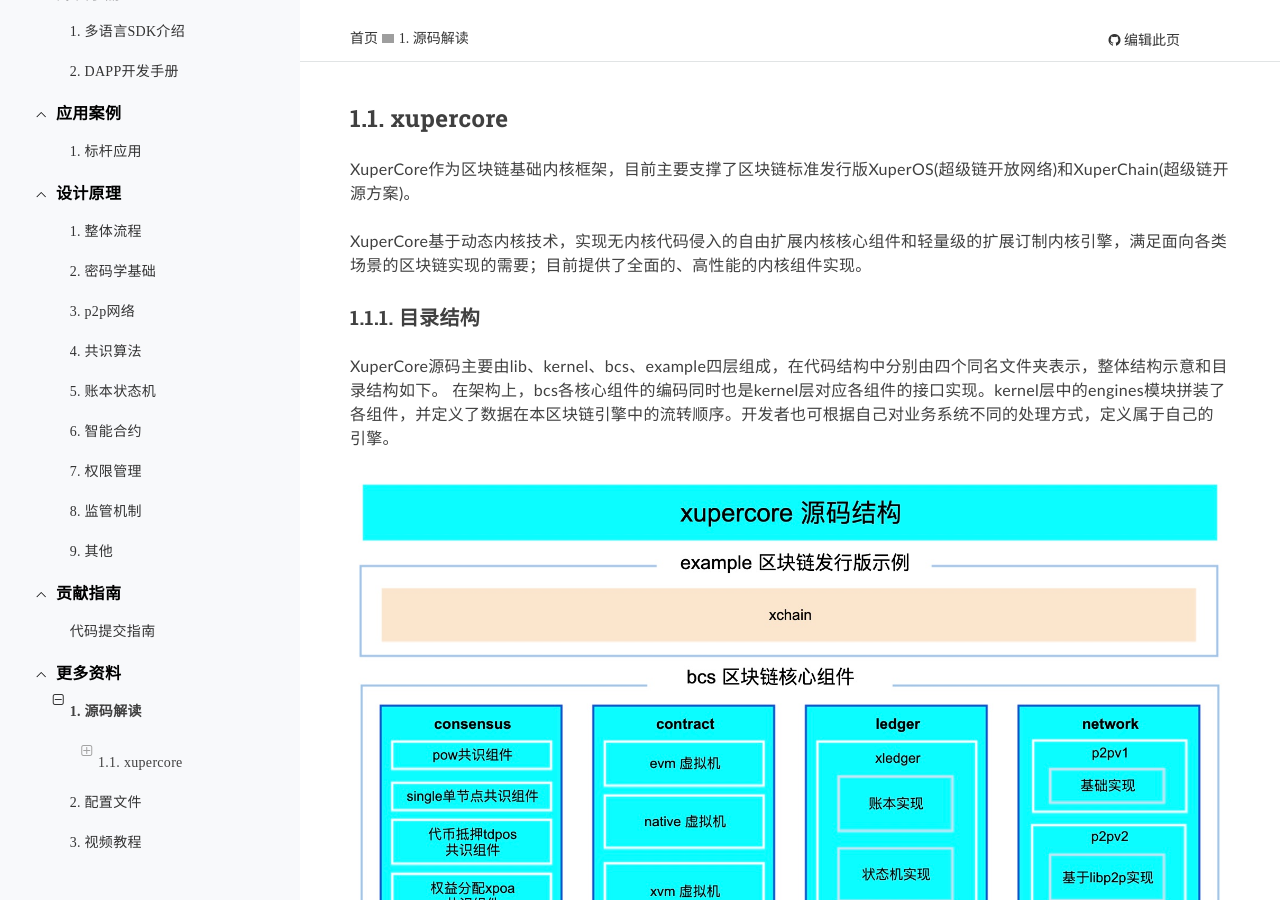
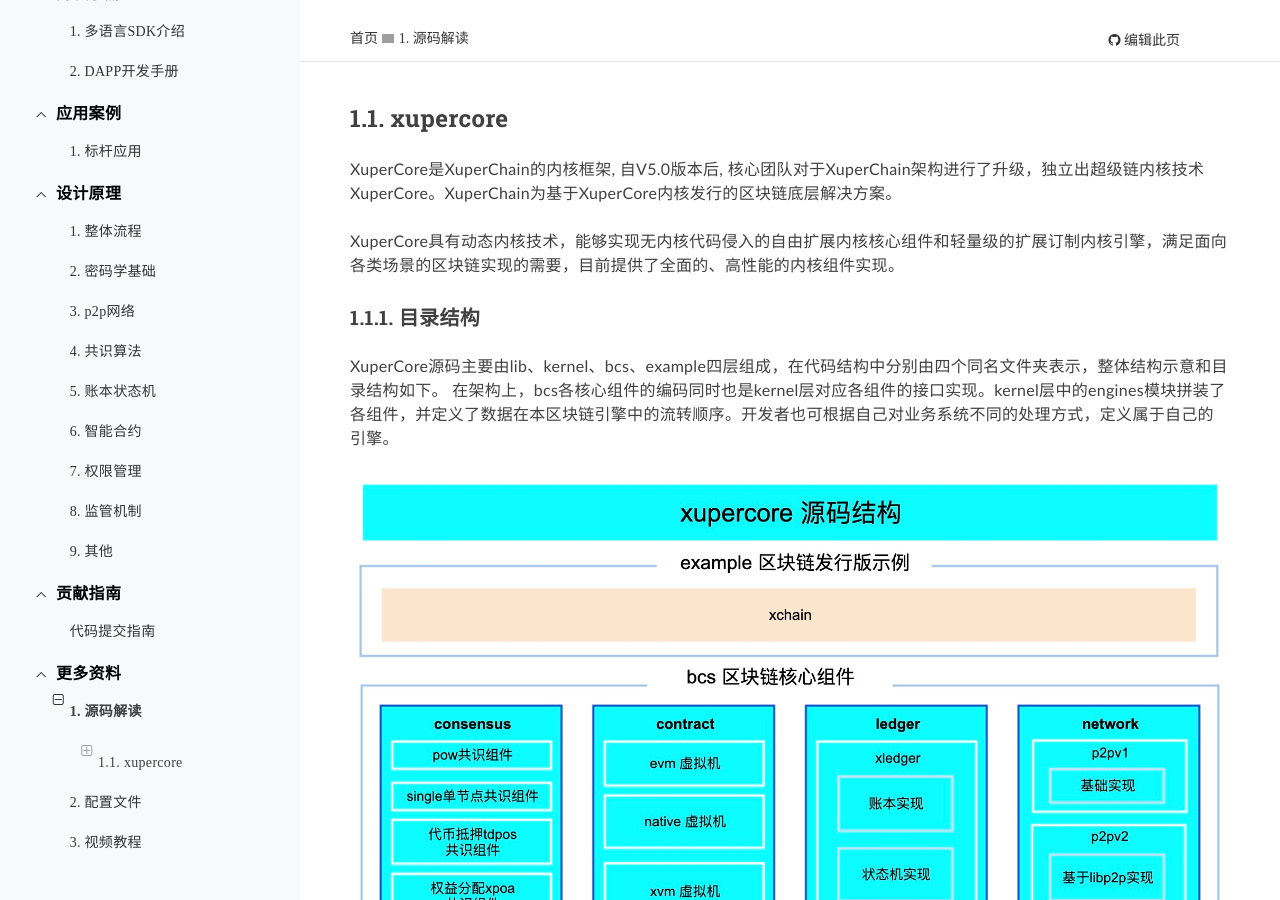
Before and after one commit to xuperchain/docs, a Sphinx documentation site: the page built from source/more_materials/code_explanation.rst, in a window 1280 px wide and 900 px high. Built offline with Sphinx 7.4.7 and the Read the Docs theme 2.0.0, drawn with Linux system fonts in a browser that asks for light colours; grey boxes are pictures that could not be loaded.

Commit message:
fix doc (#165)

```diff
--- a/source/advanced_usage/parallel_chain.rst
+++ b/source/advanced_usage/parallel_chain.rst
@@ -1,7 +1,7 @@
 
-平行链、群组与CA中心
+联盟链配置
 ========================
-XuperChain 在联盟链场景提供了整套解决方案，例如支持平行链、群组，同时提供了 XuperFront 与XuperChain 共同作为全节点，以支持节点权限管理、CA、证书等功能。
+XuperChain 提供了联盟链场景整套解决方案，例如支持平行链、群组，同时提供了 XuperFront 与XuperChain 共同作为全节点，以支持节点权限管理、CA、证书等功能。
 本章节主要介绍通过 `XuperFront <https://github.com/xuperchain/xuper-front>`_ 与 `XuperCA <https://github.com/xuperchain/xuper-ca>`_ 搭建联盟链场景的网络，同时介绍平行链与群组的功能。
 
 
--- a/source/more_materials/code_explanation.rst
+++ b/source/more_materials/code_explanation.rst
@@ -2,14 +2,16 @@
 源码解读
 ========
 
+
 xupercore
--------
-XuperCore作为区块链基础内核框架，目前主要支撑了区块链标准发行版XuperOS(超级链开放网络)和XuperChain(超级链开源方案)。
+------------
 
-XuperCore基于动态内核技术，实现无内核代码侵入的自由扩展内核核心组件和轻量级的扩展订制内核引擎，满足面向各类场景的区块链实现的需要；目前提供了全面的、高性能的内核组件实现。
+XuperCore是XuperChain的内核框架, 自V5.0版本后, 核心团队对于XuperChain架构进行了升级，独立出超级链内核技术XuperCore。XuperChain为基于XuperCore内核发行的区块链底层解决方案。
+
+XuperCore具有动态内核技术，能够实现无内核代码侵入的自由扩展内核核心组件和轻量级的扩展订制内核引擎，满足面向各类场景的区块链实现的需要，目前提供了全面的、高性能的内核组件实现。
 
 目录结构
->>>>>>
+>>>>>>>>
 
 XuperCore源码主要由lib、kernel、bcs、example四层组成，在代码结构中分别由四个同名文件夹表示，整体结构示意和目录结构如下。
 在架构上，bcs各核心组件的编码同时也是kernel层对应各组件的接口实现。kernel层中的engines模块拼装了各组件，并定义了数据在本区块链引擎中的流转顺序。开发者也可根据自己对业务系统不同的处理方式，定义属于自己的引擎。
@@ -38,7 +40,8 @@
 +-----------+--------------------------------------------------------------------------+
 
 kernel（内核层）开发套件
->>>>>>
+>>>>>>>>>>>>>>>>>>>>>>>>>>>>>>
+
 kernel开发套件主要包括执行引擎示例xuperos以及共识、网络、账本、智能合约等核心组件的通用定义规范。
 XuperCore的动态内核架构使得用户可通过根据需要灵活组合各核心组件，从而定制属于自己的引擎示例。
 
```
